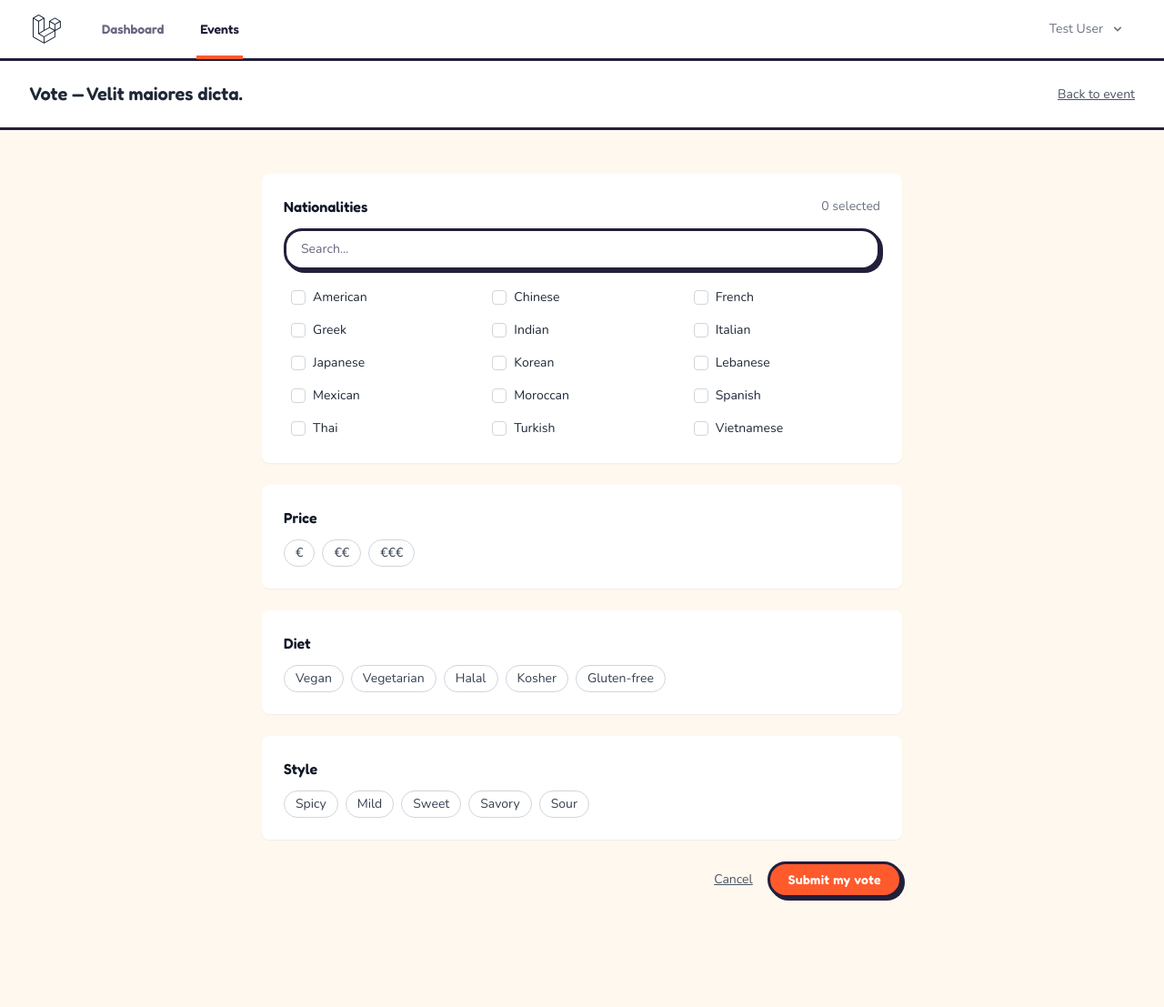
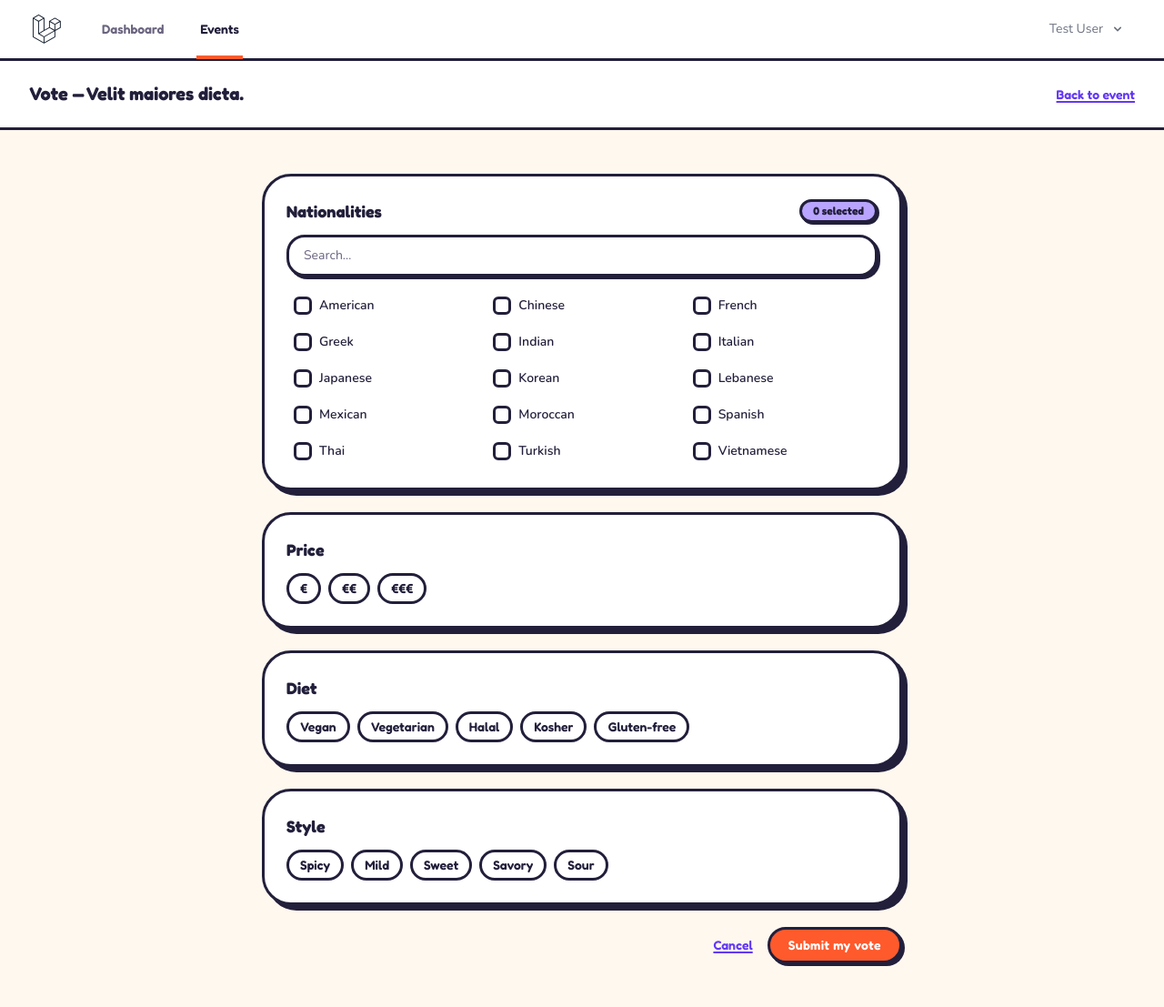
Before and after one commit to mathislair/eat, a Laravel app: page /events/1/vote in a window 1280 px wide. Shown: the whole page at 91% size. Before the commit the page ends 990 px from the top, so only its background shows below. Run offline with Laravel 12, Linux system fonts and the light colour scheme; a user stored in the database is signed in; data comes from the database, SQL or seed files in the repository; data that the repository does not hold is empty; style sheets or scripts are compiled from the project's sources; some libraries are stand-ins or nearby versions.

Commit message:
style(ui): apply cartoon design system to event voting
Master added the event voting & summary feature with default Breeze
styling; restyle it onto the cartoon system after rebasing.

- Show.vue: voting-open and summary panels use .card, cartoon badges,
  and a sunny/punch winner highlight instead of white/indigo blocks.
- Vote.vue: cards, .checkbox nationality picker, and a new toggleable
  .chip primitive for criteria options.
- app.css: add the .chip / .chip-selected component classes.

```diff
--- a/resources/css/app.css
+++ b/resources/css/app.css
@@ -182,4 +182,26 @@
     .badge-sky {
         @apply bg-sky-300 text-ink;
     }
+
+    /* ── Chips (toggleable) ──────────────────────────────────────────────
+     * Interactive pills for multi-select filters & vote options.
+     */
+    .chip {
+        @apply inline-flex cursor-pointer select-none items-center gap-1 rounded-full border-3 px-3 py-1 font-display text-sm font-semibold transition-transform duration-100 ease-out;
+        border-color: var(--ds-line);
+        background-color: var(--ds-surface);
+        color: var(--ds-text);
+    }
+    .chip:hover {
+        transform: translate(-1px, -1px);
+        box-shadow: 2px 2px 0 0 var(--ds-shadow);
+    }
+    .chip:active {
+        transform: translate(1px, 1px);
+        box-shadow: none;
+    }
+    .chip-selected {
+        @apply bg-punch-500 text-white;
+        box-shadow: 2px 2px 0 0 var(--ds-shadow);
+    }
 }
--- a/resources/js/Pages/Events/Show.vue
+++ b/resources/js/Pages/Events/Show.vue
@@ -102,24 +102,18 @@ const leave = () => {
                 </div>
 
                 <!-- Voting (open) -->
-                <div
-                    v-if="event.status === 'voting'"
-                    class="bg-white p-6 shadow-sm sm:rounded-lg dark:bg-gray-800"
-                >
-                    <div class="flex items-center justify-between">
+                <div v-if="event.status === 'voting'" class="card">
+                    <div class="flex items-center justify-between gap-3">
                         <div>
-                            <h3 class="text-base font-semibold text-gray-900 dark:text-gray-100">
-                                Voting open
+                            <h3 class="font-display text-lg font-bold text-ink dark:text-cream">
+                                Voting open 🗳️
                             </h3>
-                            <p class="mt-1 text-sm text-gray-600 dark:text-gray-400">
+                            <p class="mt-1 text-sm font-semibold text-ink-muted dark:text-gray-400">
                                 {{ participation.voted }}/{{ participation.total }} voted ·
                                 results hidden until the host validates
                             </p>
                         </div>
-                        <span
-                            v-if="event.has_voted"
-                            class="rounded-full bg-green-100 px-2 py-0.5 text-xs font-medium text-green-700 dark:bg-green-900 dark:text-green-200"
-                        >
+                        <span v-if="event.has_voted" class="badge badge-mint">
                             You voted
                         </span>
                     </div>
@@ -136,61 +130,58 @@ const leave = () => {
                 </div>
 
                 <!-- Summary (closed) -->
-                <div
-                    v-else-if="summary"
-                    class="bg-white p-6 shadow-sm sm:rounded-lg dark:bg-gray-800"
-                >
-                    <h3 class="text-base font-semibold text-gray-900 dark:text-gray-100">
-                        Summary
+                <div v-else-if="summary" class="card">
+                    <h3 class="font-display text-lg font-bold text-ink dark:text-cream">
+                        Summary ✨
                     </h3>
-                    <p class="mt-1 text-sm text-gray-600 dark:text-gray-400">
+                    <p class="mt-1 text-sm font-semibold text-ink-muted dark:text-gray-400">
                         {{ summary.participation.voted }}/{{ summary.participation.total }} voted
                     </p>
 
-                    <h4 class="mt-5 text-sm font-medium text-gray-700 dark:text-gray-300">
+                    <h4 class="mt-5 font-display text-sm font-bold uppercase tracking-wide text-ink-muted dark:text-gray-300">
                         Nationalities
                     </h4>
-                    <ol
-                        v-if="summary.nationalities.length"
-                        class="mt-2 space-y-1"
-                    >
+                    <ol v-if="summary.nationalities.length" class="mt-2 space-y-2">
                         <li
                             v-for="(n, i) in summary.nationalities"
                             :key="n.id"
-                            class="flex items-center justify-between rounded px-3 py-2"
-                            :class="i === 0 ? 'bg-indigo-50 dark:bg-indigo-950' : ''"
+                            class="flex items-center justify-between rounded-xl2 border-3 px-3 py-2"
+                            :class="i === 0
+                                ? 'border-ink bg-sunny-200 shadow-cartoon-xs'
+                                : 'border-transparent bg-cream-200 dark:bg-ink-700'"
                         >
-                            <span class="text-gray-900 dark:text-gray-100">
+                            <span class="font-semibold text-ink dark:text-cream">
                                 <span v-if="i === 0">🏆 </span>{{ n.name }}
                             </span>
-                            <span class="text-sm text-gray-500 dark:text-gray-400">
+                            <span class="text-sm font-bold text-ink-muted dark:text-gray-400">
                                 {{ n.votes }} {{ n.votes === 1 ? 'vote' : 'votes' }}
                             </span>
                         </li>
                     </ol>
-                    <p v-else class="mt-2 text-sm text-gray-500 dark:text-gray-400">No votes.</p>
+                    <p v-else class="mt-2 text-sm font-semibold text-ink-muted dark:text-gray-400">
+                        No votes.
+                    </p>
 
                     <div
                         v-for="(items, type) in summary.criteria"
                         :key="type"
                         class="mt-5"
                     >
-                        <h4 class="text-sm font-medium capitalize text-gray-700 dark:text-gray-300">
+                        <h4 class="font-display text-sm font-bold uppercase capitalize tracking-wide text-ink-muted dark:text-gray-300">
                             {{ type }}
                         </h4>
                         <div v-if="items.length" class="mt-2 flex flex-wrap gap-2">
                             <span
                                 v-for="(item, i) in items"
                                 :key="item.value"
-                                class="rounded-full px-3 py-1 text-sm"
-                                :class="i === 0
-                                    ? 'bg-indigo-600 text-white'
-                                    : 'bg-gray-100 text-gray-700 dark:bg-gray-700 dark:text-gray-200'"
+                                class="badge"
+                                :class="i === 0 ? 'bg-punch-500 text-white' : 'bg-cream-200 text-ink dark:bg-ink-700 dark:text-cream'"
                             >
+                                <span v-if="i === 0">🏆</span>
                                 {{ item.label }} · {{ item.votes }}
                             </span>
                         </div>
-                        <p v-else class="mt-2 text-sm text-gray-500 dark:text-gray-400">—</p>
+                        <p v-else class="mt-2 text-sm font-semibold text-ink-muted dark:text-gray-400">—</p>
                     </div>
                 </div>
 
--- a/resources/js/Pages/Events/Vote.vue
+++ b/resources/js/Pages/Events/Vote.vue
@@ -48,12 +48,12 @@ const submit = () => form.post(route('events.vote.store', props.event.id));
     <AuthenticatedLayout>
         <template #header>
             <div class="flex items-center justify-between">
-                <h2 class="text-xl font-semibold leading-tight text-gray-800 dark:text-gray-200">
+                <h2 class="text-xl font-bold leading-tight text-ink dark:text-cream">
                     Vote — {{ event.name }}
                 </h2>
                 <Link
                     :href="route('events.show', event.id)"
-                    class="text-sm text-gray-600 underline dark:text-gray-400"
+                    class="font-display text-sm font-semibold text-grape-600 underline decoration-2 underline-offset-2 dark:text-grape-300"
                 >
                     Back to event
                 </Link>
@@ -63,12 +63,12 @@ const submit = () => form.post(route('events.vote.store', props.event.id));
         <div class="py-12">
             <form @submit.prevent="submit" class="mx-auto max-w-3xl space-y-6 sm:px-6 lg:px-8">
                 <!-- Nationalities -->
-                <div class="bg-white p-6 shadow-sm sm:rounded-lg dark:bg-gray-800">
-                    <div class="flex items-center justify-between">
-                        <h3 class="text-base font-semibold text-gray-900 dark:text-gray-100">
+                <div class="card">
+                    <div class="flex items-center justify-between gap-3">
+                        <h3 class="font-display text-lg font-bold text-ink dark:text-cream">
                             Nationalities
                         </h3>
-                        <span class="text-sm text-gray-500 dark:text-gray-400">
+                        <span class="badge badge-grape">
                             {{ form.nationalities.length }} selected
                         </span>
                     </div>
@@ -82,15 +82,15 @@ const submit = () => form.post(route('events.vote.store', props.event.id));
                         <label
                             v-for="n in filteredNationalities"
                             :key="n.id"
-                            class="flex cursor-pointer items-center gap-2 rounded px-2 py-1 hover:bg-gray-50 dark:hover:bg-gray-700"
+                            class="flex cursor-pointer items-center gap-2 rounded-xl2 px-2 py-1.5 transition-colors hover:bg-cream-200 dark:hover:bg-ink-700"
                         >
                             <input
                                 type="checkbox"
                                 :checked="form.nationalities.includes(n.id)"
-                                class="rounded border-gray-300 text-indigo-600 focus:ring-indigo-500 dark:border-gray-600 dark:bg-gray-900"
+                                class="checkbox"
                                 @change="toggleNationality(n.id)"
                             />
-                            <span class="text-sm text-gray-800 dark:text-gray-200">{{ n.name }}</span>
+                            <span class="text-sm font-semibold text-ink dark:text-cream">{{ n.name }}</span>
                         </label>
                     </div>
                 </div>
@@ -99,9 +99,9 @@ const submit = () => form.post(route('events.vote.store', props.event.id));
                 <div
                     v-for="group in criteriaTypes"
                     :key="group.type"
-                    class="bg-white p-6 shadow-sm sm:rounded-lg dark:bg-gray-800"
+                    class="card"
                 >
-                    <h3 class="text-base font-semibold text-gray-900 dark:text-gray-100">
+                    <h3 class="font-display text-lg font-bold text-ink dark:text-cream">
                         {{ group.label }}
                     </h3>
                     <div class="mt-3 flex flex-wrap gap-2">
@@ -109,10 +109,8 @@ const submit = () => form.post(route('events.vote.store', props.event.id));
                             v-for="option in group.options"
                             :key="option.value"
                             type="button"
-                            class="rounded-full border px-3 py-1 text-sm transition"
-                            :class="isChecked(group.type, option.value)
-                                ? 'border-indigo-500 bg-indigo-600 text-white'
-                                : 'border-gray-300 text-gray-700 hover:bg-gray-50 dark:border-gray-600 dark:text-gray-300 dark:hover:bg-gray-700'"
+                            class="chip"
+                            :class="{ 'chip-selected': isChecked(group.type, option.value) }"
                             @click="toggleCriterion(group.type, option.value)"
                         >
                             {{ option.label }}
@@ -123,7 +121,7 @@ const submit = () => form.post(route('events.vote.store', props.event.id));
                 <div class="flex items-center justify-end gap-4">
                     <Link
                         :href="route('events.show', event.id)"
-                        class="text-sm text-gray-600 underline dark:text-gray-400"
+                        class="font-display text-sm font-semibold text-grape-600 underline decoration-2 underline-offset-2 dark:text-grape-300"
                     >
                         Cancel
                     </Link>
```
